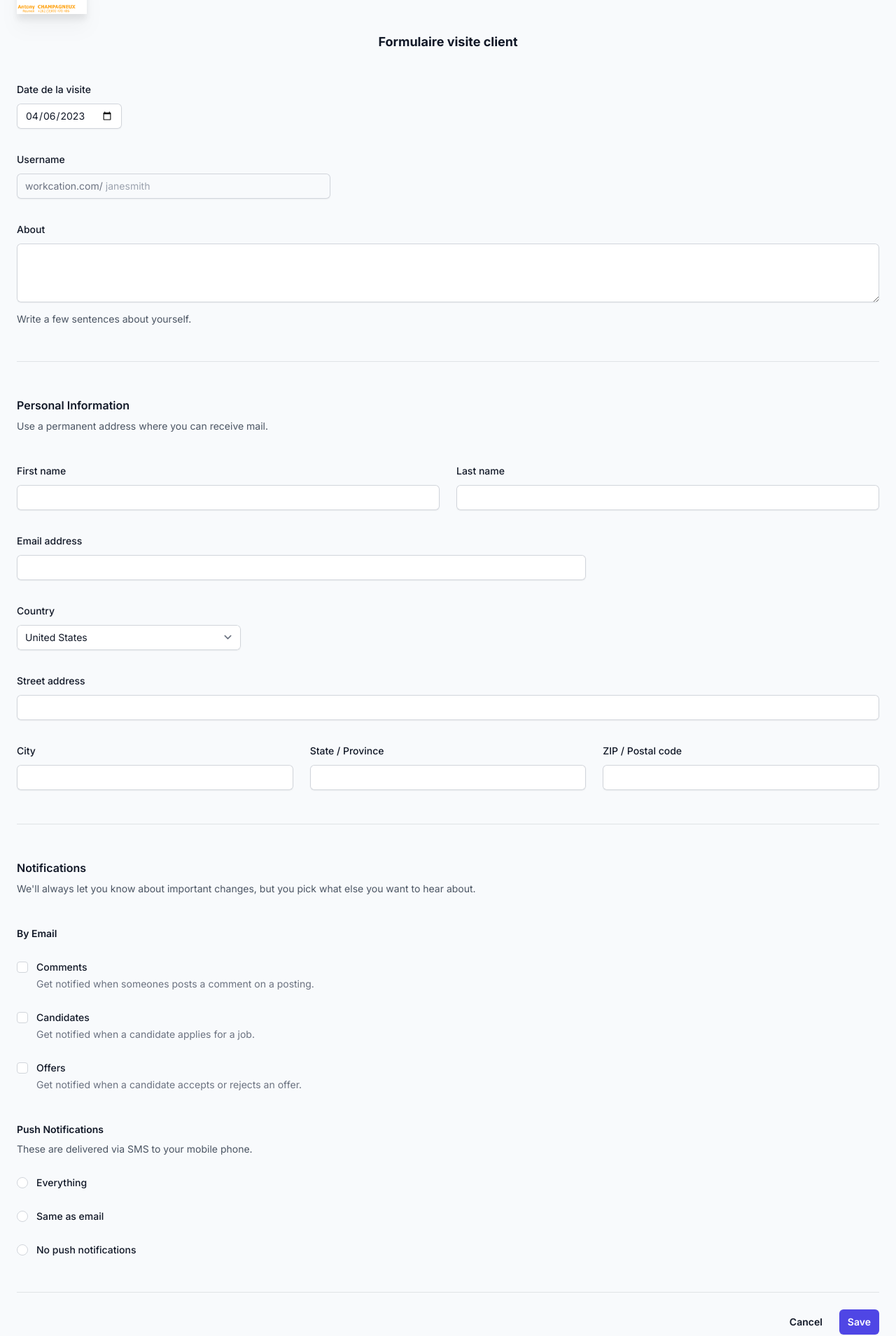
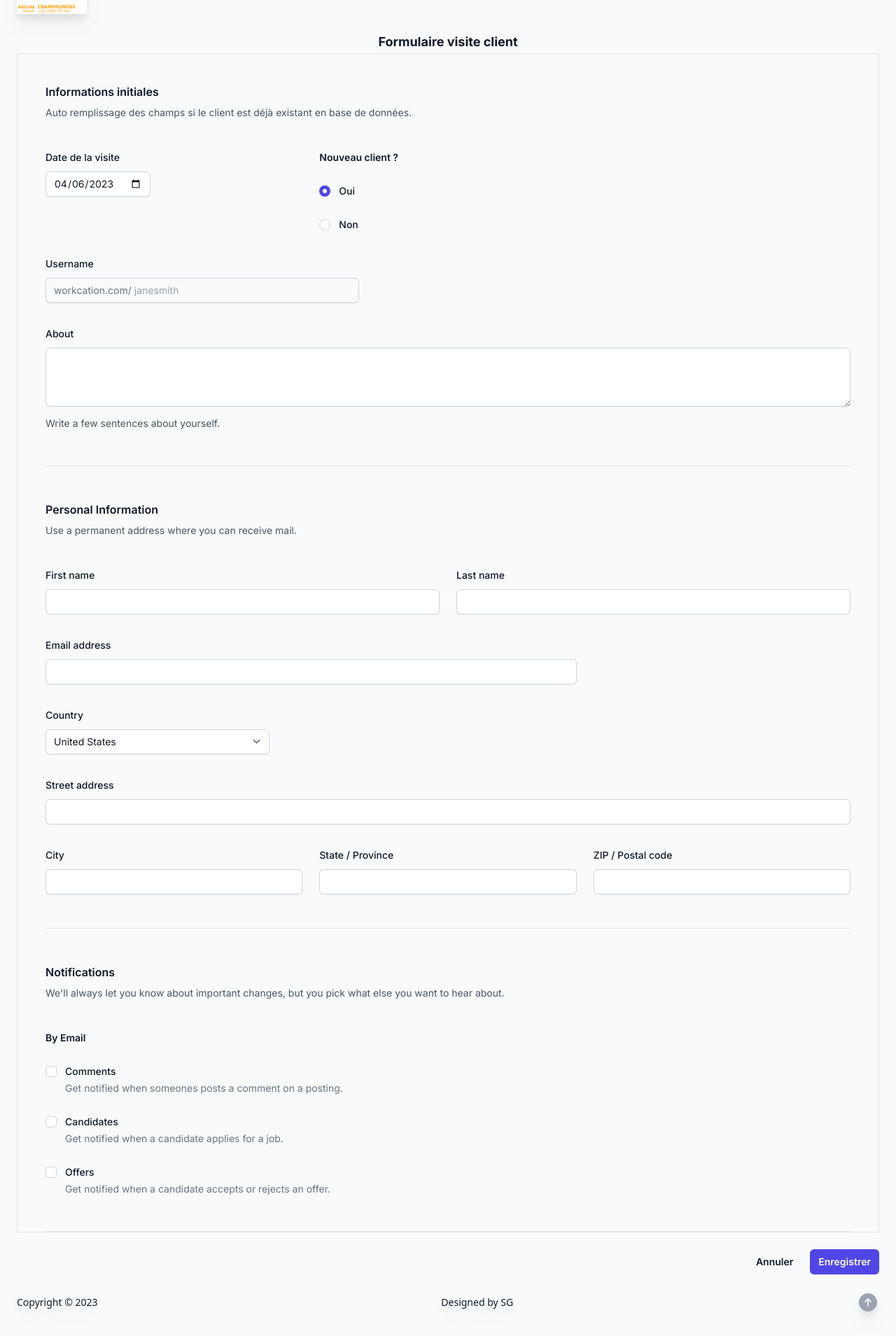
Before and after one commit to sgautier-dev/data-collector, a Next.js app: page / in a window 1280 px wide. Shown: the part 54-1963 px from the top of the page at 70% size. Built offline with nearby package versions, Linux system fonts and the light colour scheme.

Commit message:
form continued

```diff
--- a/src/app/components/ClientVisitForm.tsx
+++ b/src/app/components/ClientVisitForm.tsx
@@ -9,13 +9,20 @@ export default function ClientVisitForm() {
 
 	return (
 		<form>
-			<div className="space-y-12">
-				<div className="border-b border-gray-900/10 pb-12">
+			<div className="space-y-12 border px-10">
+				<div className="border-b border-gray-900/10 dark:border-gray-50/10 pb-12">
+					<h2 className=" mt-10 text-base font-semibold leading-7 text-gray-900 dark:text-gray-50">
+						Informations initiales
+					</h2>
+					<p className="mt-1 text-sm leading-6 text-gray-600 dark:text-gray-500">
+						Auto remplissage des champs si le client est déjà existant en base
+						de données.
+					</p>
 					<div className="mt-10 grid grid-cols-1 gap-x-6 gap-y-8 sm:grid-cols-6">
-						<div className="sm:col-span-3">
+						<div className="sm:col-span-2">
 							<label
 								htmlFor="visit-date"
-								className="block text-sm font-medium leading-6 text-gray-900"
+								className="block text-sm font-medium leading-6 text-gray-900 dark:text-gray-50"
 							>
 								Date de la visite
 							</label>
@@ -32,9 +39,50 @@ export default function ClientVisitForm() {
 						</div>
 
 						<div className="sm:col-span-4">
+							<fieldset>
+								<legend className="text-sm font-semibold leading-6 text-gray-900 dark:text-gray-50">
+									Nouveau client ?
+								</legend>
+
+								<div className="mt-6 space-y-6">
+									<div className="flex items-center gap-x-3">
+										<input
+											id="yes"
+											name="isNewClient"
+											type="radio"
+											className="h-4 w-4 border-gray-300 text-indigo-600 focus:ring-indigo-600"
+                                            checked
+										/>
+										<label
+											htmlFor="yes"
+											className="block text-sm font-medium leading-6 text-gray-900 dark:text-gray-50"
+										>
+											Oui
+										</label>
+									</div>
+
+									<div className="flex items-center gap-x-3">
+										<input
+											id="no"
+											name="isNewClient"
+											type="radio"
+											className="h-4 w-4 border-gray-300 text-indigo-600 focus:ring-indigo-600"
+										/>
+										<label
+											htmlFor="no"
+											className="block text-sm font-medium leading-6 text-gray-900 dark:text-gray-50"
+										>
+											Non
+										</label>
+									</div>
+								</div>
+							</fieldset>
+						</div>
+
+						<div className="sm:col-span-4">
 							<label
 								htmlFor="username"
-								className="block text-sm font-medium leading-6 text-gray-900"
+								className="block text-sm font-medium leading-6 text-gray-900 dark:text-gray-50"
 							>
 								Username
 							</label>
@@ -50,6 +98,7 @@ export default function ClientVisitForm() {
 										autoComplete="username"
 										className="block flex-1 border-0 bg-transparent py-1.5 pl-1 text-gray-900 placeholder:text-gray-400 focus:ring-0 sm:text-sm sm:leading-6"
 										placeholder="janesmith"
+										required
 									/>
 								</div>
 							</div>
@@ -58,7 +107,7 @@ export default function ClientVisitForm() {
 						<div className="col-span-full">
 							<label
 								htmlFor="about"
-								className="block text-sm font-medium leading-6 text-gray-900"
+								className="block text-sm font-medium leading-6 text-gray-900 dark:text-gray-50"
 							>
 								About
 							</label>
@@ -71,18 +120,18 @@ export default function ClientVisitForm() {
 									defaultValue={""}
 								/>
 							</div>
-							<p className="mt-3 text-sm leading-6 text-gray-600">
+							<p className="mt-3 text-sm leading-6 text-gray-600 dark:text-gray-500">
 								Write a few sentences about yourself.
 							</p>
 						</div>
 					</div>
 				</div>
 
-				<div className="border-b border-gray-900/10 pb-12">
-					<h2 className="text-base font-semibold leading-7 text-gray-900">
+				<div className="border-b border-gray-900/10 dark:border-gray-50/10 pb-12">
+					<h2 className="text-base font-semibold leading-7 text-gray-900 dark:text-gray-50">
 						Personal Information
 					</h2>
-					<p className="mt-1 text-sm leading-6 text-gray-600">
+					<p className="mt-1 text-sm leading-6 text-gray-600 dark:text-gray-500">
 						Use a permanent address where you can receive mail.
 					</p>
 
@@ -90,7 +139,7 @@ export default function ClientVisitForm() {
 						<div className="sm:col-span-3">
 							<label
 								htmlFor="first-name"
-								className="block text-sm font-medium leading-6 text-gray-900"
+								className="block text-sm font-medium leading-6 text-gray-900 dark:text-gray-50"
 							>
 								First name
 							</label>
@@ -108,7 +157,7 @@ export default function ClientVisitForm() {
 						<div className="sm:col-span-3">
 							<label
 								htmlFor="last-name"
-								className="block text-sm font-medium leading-6 text-gray-900"
+								className="block text-sm font-medium leading-6 text-gray-900 dark:text-gray-50"
 							>
 								Last name
 							</label>
@@ -126,7 +175,7 @@ export default function ClientVisitForm() {
 						<div className="sm:col-span-4">
 							<label
 								htmlFor="email"
-								className="block text-sm font-medium leading-6 text-gray-900"
+								className="block text-sm font-medium leading-6 text-gray-900 dark:text-gray-50"
 							>
 								Email address
 							</label>
@@ -144,7 +193,7 @@ export default function ClientVisitForm() {
 						<div className="sm:col-span-3">
 							<label
 								htmlFor="country"
-								className="block text-sm font-medium leading-6 text-gray-900"
+								className="block text-sm font-medium leading-6 text-gray-900 dark:text-gray-50"
 							>
 								Country
 							</label>
@@ -165,7 +214,7 @@ export default function ClientVisitForm() {
 						<div className="col-span-full">
 							<label
 								htmlFor="street-address"
-								className="block text-sm font-medium leading-6 text-gray-900"
+								className="block text-sm font-medium leading-6 text-gray-900 dark:text-gray-50"
 							>
 								Street address
 							</label>
@@ -183,7 +232,7 @@ export default function ClientVisitForm() {
 						<div className="sm:col-span-2 sm:col-start-1">
 							<label
 								htmlFor="city"
-								className="block text-sm font-medium leading-6 text-gray-900"
+								className="block text-sm font-medium leading-6 text-gray-900 dark:text-gray-50"
 							>
 								City
 							</label>
@@ -201,7 +250,7 @@ export default function ClientVisitForm() {
 						<div className="sm:col-span-2">
 							<label
 								htmlFor="region"
-								className="block text-sm font-medium leading-6 text-gray-900"
+								className="block text-sm font-medium leading-6 text-gray-900 dark:text-gray-50"
 							>
 								State / Province
 							</label>
@@ -219,7 +268,7 @@ export default function ClientVisitForm() {
 						<div className="sm:col-span-2">
 							<label
 								htmlFor="postal-code"
-								className="block text-sm font-medium leading-6 text-gray-900"
+								className="block text-sm font-medium leading-6 text-gray-900 dark:text-gray-50"
 							>
 								ZIP / Postal code
 							</label>
@@ -236,18 +285,18 @@ export default function ClientVisitForm() {
 					</div>
 				</div>
 
-				<div className="border-b border-gray-900/10 pb-12">
+				<div className="border-b border-gray-900/10 dark:border-gray-50/10 pb-12">
 					<h2 className="text-base font-semibold leading-7 text-gray-900">
 						Notifications
 					</h2>
-					<p className="mt-1 text-sm leading-6 text-gray-600">
+					<p className="mt-1 text-sm leading-6 text-gray-600 dark:text-gray-500">
 						We'll always let you know about important changes, but you pick what
 						else you want to hear about.
 					</p>
 
 					<div className="mt-10 space-y-10">
 						<fieldset>
-							<legend className="text-sm font-semibold leading-6 text-gray-900">
+							<legend className="text-sm font-semibold leading-6 text-gray-900 dark:text-gray-50">
 								By Email
 							</legend>
 							<div className="mt-6 space-y-6">
@@ -263,7 +312,7 @@ export default function ClientVisitForm() {
 									<div className="text-sm leading-6">
 										<label
 											htmlFor="comments"
-											className="font-medium text-gray-900"
+											className="font-medium text-gray-900 dark:text-gray-50"
 										>
 											Comments
 										</label>
@@ -284,7 +333,7 @@ export default function ClientVisitForm() {
 									<div className="text-sm leading-6">
 										<label
 											htmlFor="candidates"
-											className="font-medium text-gray-900"
+											className="font-medium text-gray-900 dark:text-gray-50"
 										>
 											Candidates
 										</label>
@@ -305,7 +354,7 @@ export default function ClientVisitForm() {
 									<div className="text-sm leading-6">
 										<label
 											htmlFor="offers"
-											className="font-medium text-gray-900"
+											className="font-medium text-gray-900 dark:text-gray-50"
 										>
 											Offers
 										</label>
@@ -316,58 +365,6 @@ export default function ClientVisitForm() {
 								</div>
 							</div>
 						</fieldset>
-						<fieldset>
-							<legend className="text-sm font-semibold leading-6 text-gray-900">
-								Push Notifications
-							</legend>
-							<p className="mt-1 text-sm leading-6 text-gray-600">
-								These are delivered via SMS to your mobile phone.
-							</p>
-							<div className="mt-6 space-y-6">
-								<div className="flex items-center gap-x-3">
-									<input
-										id="push-everything"
-										name="push-notifications"
-										type="radio"
-										className="h-4 w-4 border-gray-300 text-indigo-600 focus:ring-indigo-600"
-									/>
-									<label
-										htmlFor="push-everything"
-										className="block text-sm font-medium leading-6 text-gray-900"
-									>
-										Everything
-									</label>
-								</div>
-								<div className="flex items-center gap-x-3">
-									<input
-										id="push-email"
-										name="push-notifications"
-										type="radio"
-										className="h-4 w-4 border-gray-300 text-indigo-600 focus:ring-indigo-600"
-									/>
-									<label
-										htmlFor="push-email"
-										className="block text-sm font-medium leading-6 text-gray-900"
-									>
-										Same as email
-									</label>
-								</div>
-								<div className="flex items-center gap-x-3">
-									<input
-										id="push-nothing"
-										name="push-notifications"
-										type="radio"
-										className="h-4 w-4 border-gray-300 text-indigo-600 focus:ring-indigo-600"
-									/>
-									<label
-										htmlFor="push-nothing"
-										className="block text-sm font-medium leading-6 text-gray-900"
-									>
-										No push notifications
-									</label>
-								</div>
-							</div>
-						</fieldset>
 					</div>
 				</div>
 			</div>
@@ -375,15 +372,15 @@ export default function ClientVisitForm() {
 			<div className="mt-6 flex items-center justify-end gap-x-6">
 				<button
 					type="button"
-					className="text-sm font-semibold leading-6 text-gray-900"
+					className="text-sm font-semibold leading-6 text-gray-900 dark:text-gray-50"
 				>
-					Cancel
+					Annuler
 				</button>
 				<button
 					type="submit"
 					className="rounded-md bg-indigo-600 px-3 py-2 text-sm font-semibold text-white shadow-sm hover:bg-indigo-500 focus-visible:outline focus-visible:outline-2 focus-visible:outline-offset-2 focus-visible:outline-indigo-600"
 				>
-					Save
+					Enregistrer
 				</button>
 			</div>
 		</form>
--- a/src/app/components/Footer.tsx
+++ b/src/app/components/Footer.tsx
@@ -16,7 +16,7 @@ export default function Footer() {
 
 			<a href="#" aria-label="back to top">
 				<ArrowUpCircleIcon
-					className="h-10 w-10 text-gray-300"
+					className="h-8 w-8 text-gray-400 dark:text-gray-300"
 					aria-hidden="true"
 				/>
 			</a>
```
